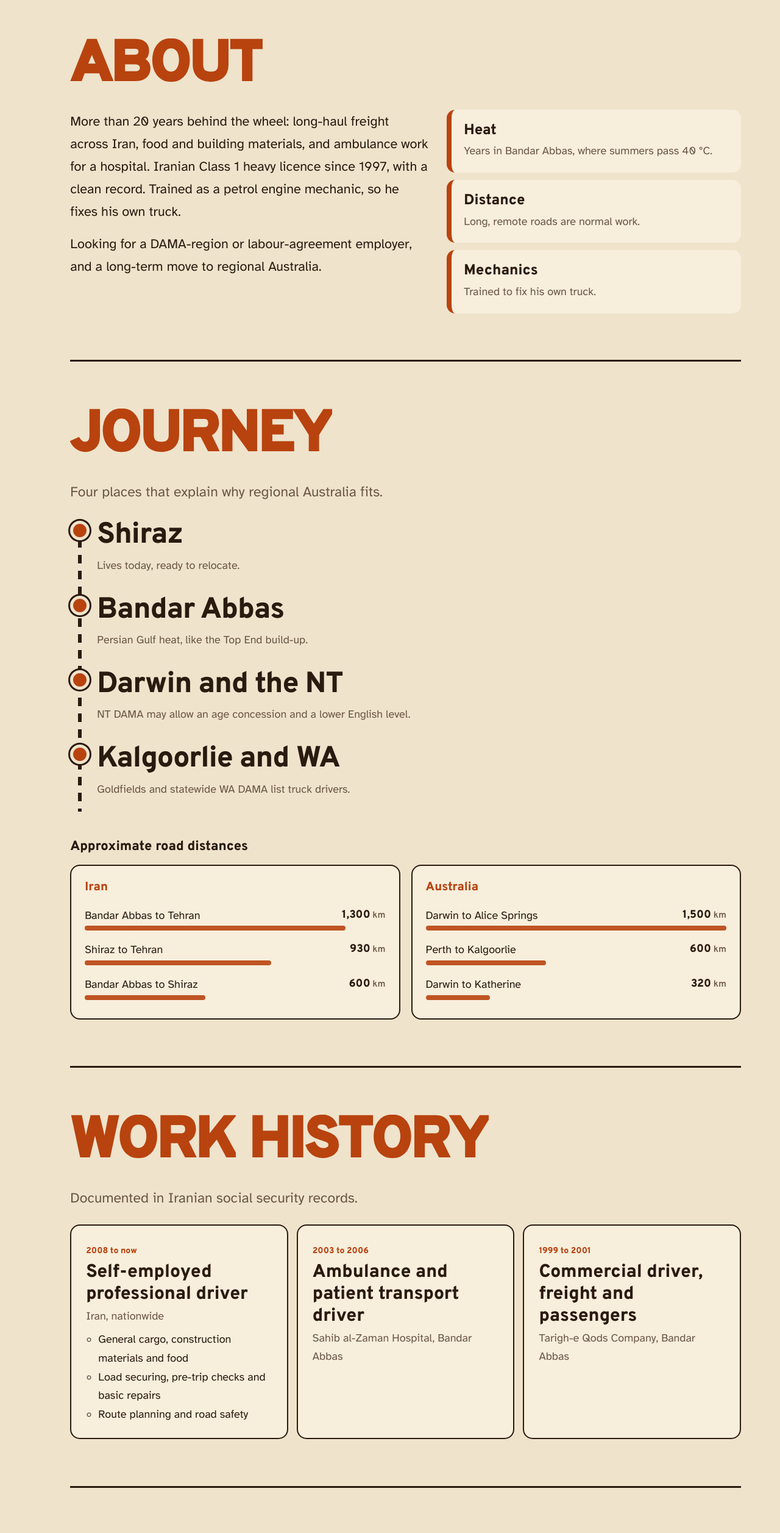
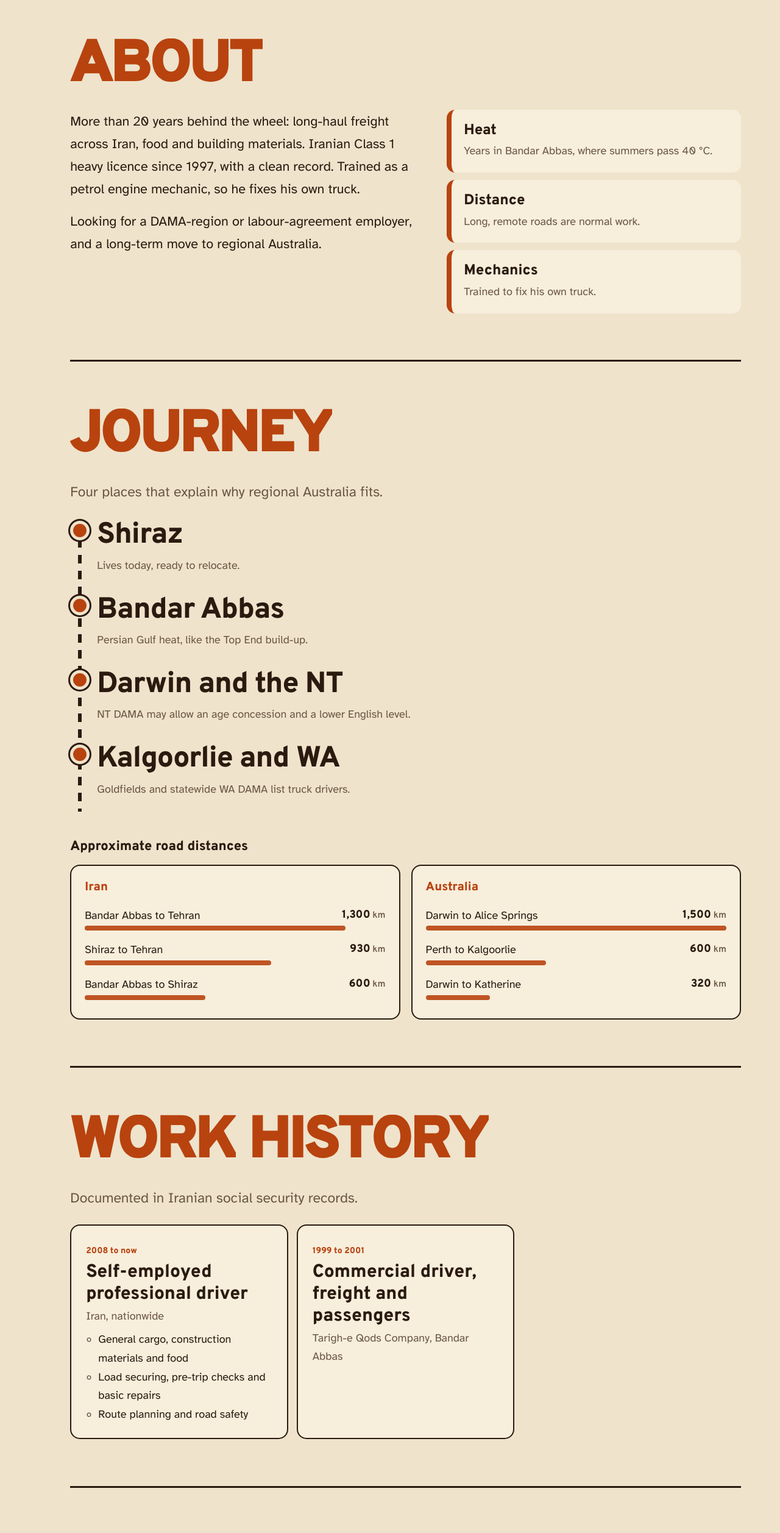
Before and after one commit to mahditaromi2010-lab/Mohsen.Taromi, a plain HTML site: page index.html in a window 1280 px wide. Shown: the part 1453-3967 px from the top of the page at 61% size. Drawn offline with Linux system fonts and the light colour scheme.

Commit message:
Remove ambulance job entry (EN)

```diff
--- a/index.html
+++ b/index.html
@@ -35,9 +35,9 @@
 <div class="sign" role="img" aria-label="Heading for: Northern Territory (NT DAMA), Western Australia (WA DAMA), Any regional sponsor"><span>Heading for</span><b>Northern Territory (NT DAMA)</b><b>Western Australia (WA DAMA)</b><b>Any regional sponsor</b></div></div></section>
 <div class="marq" aria-hidden="true"><div class="track"><span>Long haul</span><span>Remote roads</span><span>Extreme heat</span><span>Class 1</span><span>Load securing</span><span>Road safety</span><span>Ready to relocate</span><span>Long haul</span><span>Remote roads</span><span>Extreme heat</span><span>Class 1</span><span>Load securing</span><span>Road safety</span><span>Ready to relocate</span></div></div>
 <ul class="stats"><li class="rv" style="--i:0"><b><span class="count" data-to="20">20</span>+</b><span>years of professional driving</span></li><li class="rv" style="--i:1"><b><span class="count" data-to="1997">1997</span></b><span>Class 1 heavy licence since</span></li><li class="rv" style="--i:2"><b><span class="count" data-to="1999">1999</span></b><span>first commercial driving job</span></li><li class="rv" style="--i:3"><b><span class="count" data-to="5">5</span></b><span>licence classes held</span></li></ul>
-<section class="sec" id="about"><h2 class="ttl" data-split>About</h2><div class="two"><div class="prose"><p class="rv">More than 20 years behind the wheel: long-haul freight across Iran, food and building materials, and ambulance work for a hospital. Iranian Class 1 heavy licence since 1997, with a clean record. Trained as a petrol engine mechanic, so he fixes his own truck.</p><p class="rv">Looking for a DAMA-region or labour-agreement employer, and a long-term move to regional Australia.</p></div><ul class="traits"><li class="rv"><h3>Heat</h3><p>Years in Bandar Abbas, where summers pass 40 °C.</p></li><li class="rv"><h3>Distance</h3><p>Long, remote roads are normal work.</p></li><li class="rv"><h3>Mechanics</h3><p>Trained to fix his own truck.</p></li></ul></div></section>
+<section class="sec" id="about"><h2 class="ttl" data-split>About</h2><div class="two"><div class="prose"><p class="rv">More than 20 years behind the wheel: long-haul freight across Iran, food and building materials. Iranian Class 1 heavy licence since 1997, with a clean record. Trained as a petrol engine mechanic, so he fixes his own truck.</p><p class="rv">Looking for a DAMA-region or labour-agreement employer, and a long-term move to regional Australia.</p></div><ul class="traits"><li class="rv"><h3>Heat</h3><p>Years in Bandar Abbas, where summers pass 40 °C.</p></li><li class="rv"><h3>Distance</h3><p>Long, remote roads are normal work.</p></li><li class="rv"><h3>Mechanics</h3><p>Trained to fix his own truck.</p></li></ul></div></section>
 <section class="sec" id="journey"><h2 class="ttl" data-split>Journey</h2><p class="lead">Four places that explain why regional Australia fits.</p><ol class="stops"><li class="stop rv"><i aria-hidden="true"></i><h3>Shiraz</h3><p>Lives today, ready to relocate.</p></li><li class="stop rv"><i aria-hidden="true"></i><h3>Bandar Abbas</h3><p>Persian Gulf heat, like the Top End build-up.</p></li><li class="stop rv"><i aria-hidden="true"></i><h3>Darwin and the NT</h3><p>NT DAMA may allow an age concession and a lower English level.</p></li><li class="stop rv"><i aria-hidden="true"></i><h3>Kalgoorlie and WA</h3><p>Goldfields and statewide WA DAMA list truck drivers.</p></li></ol><h3 class="sub">Approximate road distances</h3><div class="dists"><div class="dg rv"><h3>Iran</h3><ul><li><span>Bandar Abbas to Tehran</span><b>1,300<small> km</small></b><i style="--w:0.867"></i></li><li><span>Shiraz to Tehran</span><b>930<small> km</small></b><i style="--w:0.620"></i></li><li><span>Bandar Abbas to Shiraz</span><b>600<small> km</small></b><i style="--w:0.400"></i></li></ul></div><div class="dg rv"><h3>Australia</h3><ul><li><span>Darwin to Alice Springs</span><b>1,500<small> km</small></b><i style="--w:1.000"></i></li><li><span>Perth to Kalgoorlie</span><b>600<small> km</small></b><i style="--w:0.400"></i></li><li><span>Darwin to Katherine</span><b>320<small> km</small></b><i style="--w:0.213"></i></li></ul></div></div></section>
-<section class="sec" id="history"><h2 class="ttl" data-split>Work history</h2><p class="lead">Documented in Iranian social security records.</p><ol class="jobs"><li class="job rv"><span class="when">2008 to now</span><h3>Self-employed professional driver</h3><p class="org">Iran, nationwide</p><ul><li>General cargo, construction materials and food</li><li>Load securing, pre-trip checks and basic repairs</li><li>Route planning and road safety</li></ul></li><li class="job rv"><span class="when">2003 to 2006</span><h3>Ambulance and patient transport driver</h3><p class="org">Sahib al-Zaman Hospital, Bandar Abbas</p></li><li class="job rv"><span class="when">1999 to 2001</span><h3>Commercial driver, freight and passengers</h3><p class="org">Tarigh-e Qods Company, Bandar Abbas</p></li></ol></section>
+<section class="sec" id="history"><h2 class="ttl" data-split>Work history</h2><p class="lead">Documented in Iranian social security records.</p><ol class="jobs"><li class="job rv"><span class="when">2008 to now</span><h3>Self-employed professional driver</h3><p class="org">Iran, nationwide</p><ul><li>General cargo, construction materials and food</li><li>Load securing, pre-trip checks and basic repairs</li><li>Route planning and road safety</li></ul></li><li class="job rv"><span class="when">1999 to 2001</span><h3>Commercial driver, freight and passengers</h3><p class="org">Tarigh-e Qods Company, Bandar Abbas</p></li></ol></section>
 <section class="sec" id="licences"><h2 class="ttl" data-split>Licences and training</h2><ul class="lics"><li class="lic rv"><span>1997</span><h3>Class 1</h3><p>Heavy goods over 6 tonnes</p></li><li class="lic rv"><span>1997</span><h3>Class 2, Class 3, motorcycle</h3><p>Other classes</p></li><li class="lic rv"><span>2018</span><h3>Minibus and bus</h3><p>Restricted D1</p></li><li class="lic rv"><span></span><h3>Australian HR/HC</h3><p>Assessment to be completed on arrival</p></li></ul><div class="two"><ul class="train rv"><li>Dangerous goods transport (ADR), will renew</li><li>Freight transport service training, will renew</li><li>Passenger transport and road safety refresher, 2013</li><li>Petrol engine mechanic certificate, 2007</li></ul><div><h3 class="sub">Skills</h3><ul class="chips"><li>Load securing</li><li>Pre-trip inspections</li><li>Basic repairs</li><li>Dangerous goods awareness</li><li>Road safety</li><li>First aid</li><li>Remote work</li></ul><h3 class="sub">Languages</h3><ul class="langs"><li><span>Persian</span><b>Native</b></li><li><span>English</span><b>Basic, studying for IELTS</b></li><li><span>Turkish</span><b>Beginner</b></li></ul></div></div></section>
 <section class="sec" id="ready"><h2 class="ttl" data-split>Getting ready</h2><p class="lead">0 of 4 done</p><ol class="ready"><li class="rd rv"><i aria-hidden="true"></i><h3>IELTS for the visa</h3><p>Studying now</p></li><li class="rd rv"><i aria-hidden="true"></i><h3>Renew dangerous goods certificate</h3><p>Planned</p></li><li class="rd rv"><i aria-hidden="true"></i><h3>Australian licence and heavy vehicle assessment</h3><p>On arrival</p></li><li class="rd rv"><i aria-hidden="true"></i><h3>White Card, site tickets and medical</h3><p>On arrival</p></li></ol><div class="docs rv"><h3>Documents</h3><p>Available on request, never published online: driving licences (official English translation being prepared), employment records, training certificates, passport.</p></div></section>
 <section class="sec contact" id="contact"><h2 class="ttl" data-split>Need a driver? Let&#x27;s talk.</h2><p class="lead">Online interview any time. Referees available.</p>
```
